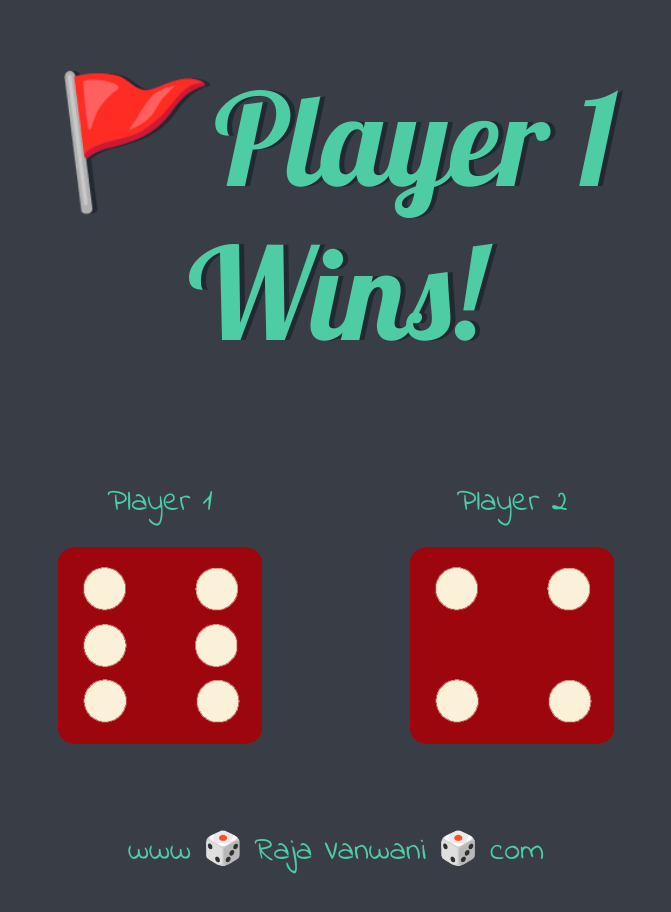
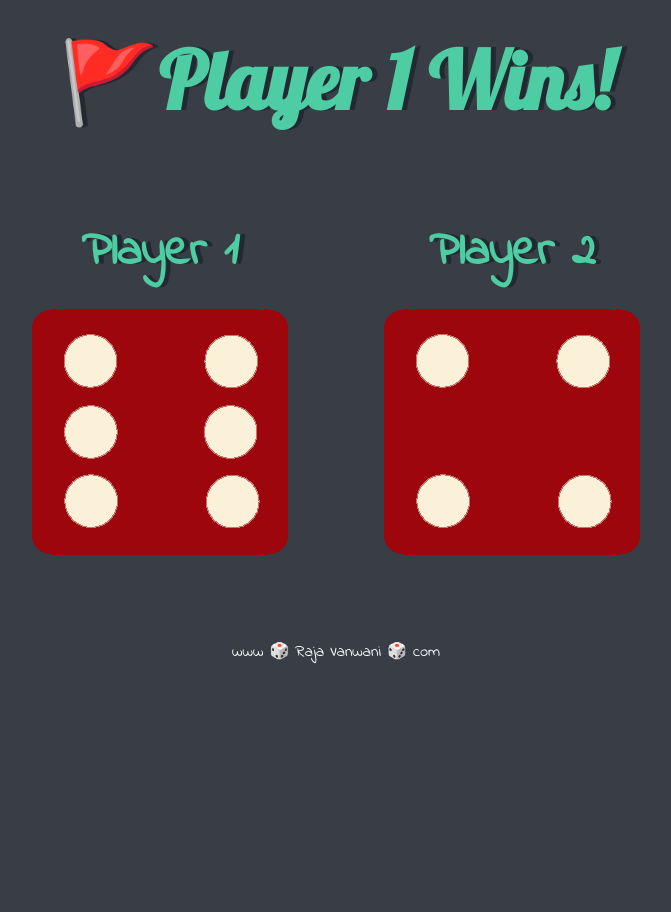
Before and after one commit to vanwani2000/Dice-Project, a plain HTML site: page index.html in a window 1280 px wide. Shown: the whole page, without its empty margins (304-975 px from the left). After the commit the page ends 800 px from the top, so only its background shows below. Drawn offline with nearby package versions, Linux system fonts and the light colour scheme.

Commit message:
Change in css

```diff
--- a/styles.css
+++ b/styles.css
@@ -1,41 +1,43 @@
-.container {
-  width: 70%;
-  margin: auto;
-  text-align: center;
+body {
+  background-color: #393e46;
 }
 
-.dice {
-  text-align: center;
-  display: inline-block;
+/* .header { */
+/*   border: 10px solid purple; */
+/* } */
+/**/
+/* .another-header { */
+/*   border: 10px solid blue; */
+/* } */
 
+h1 {
+  color: #4ecca3;
+  font-family: "Lobster", cursive;
+  font-weight: bolder;
+  font-size: 5rem;
+  text-shadow: 5px 0 #232931;
 }
 
-body {
-  background-color: #393E46;
+.text1,
+.text2 {
+  color: #4ecca3;
+  font-family: "Indie Flower";
+  font-weight: bolder;
+  font-size: 3rem;
+  text-shadow: 5px 0 #232931;
+}
+.footer-note {
+  color: white;
+  font-family: "Indie Flower";
 }
 
-h1 {
-  margin: 30px;
-  font-family: 'Lobster', cursive;
-  text-shadow: 5px 0 #232931;
-  font-size: 8rem;
-  color: #4ECCA3;
-}
-
-p {
-  font-size: 2rem;
-  color: #4ECCA3;
-  font-family: 'Indie Flower', cursive;
-}
-
-img {
-  width: 80%;
-}
-
-footer {
-  margin-top: 5%;
-  color: #EEEEEE;
-  text-align: center;
-  font-family: 'Indie Flower', cursive;
-
-}
+/* .container { */
+/*   border: 10px solid red; */
+/* } */
+/* h1 { */
+/*   border: 10px solid green; */
+/* } */
+/**/
+/* .mine { */
+/*   border: 10px solid yellow; */
+/* } */
```
